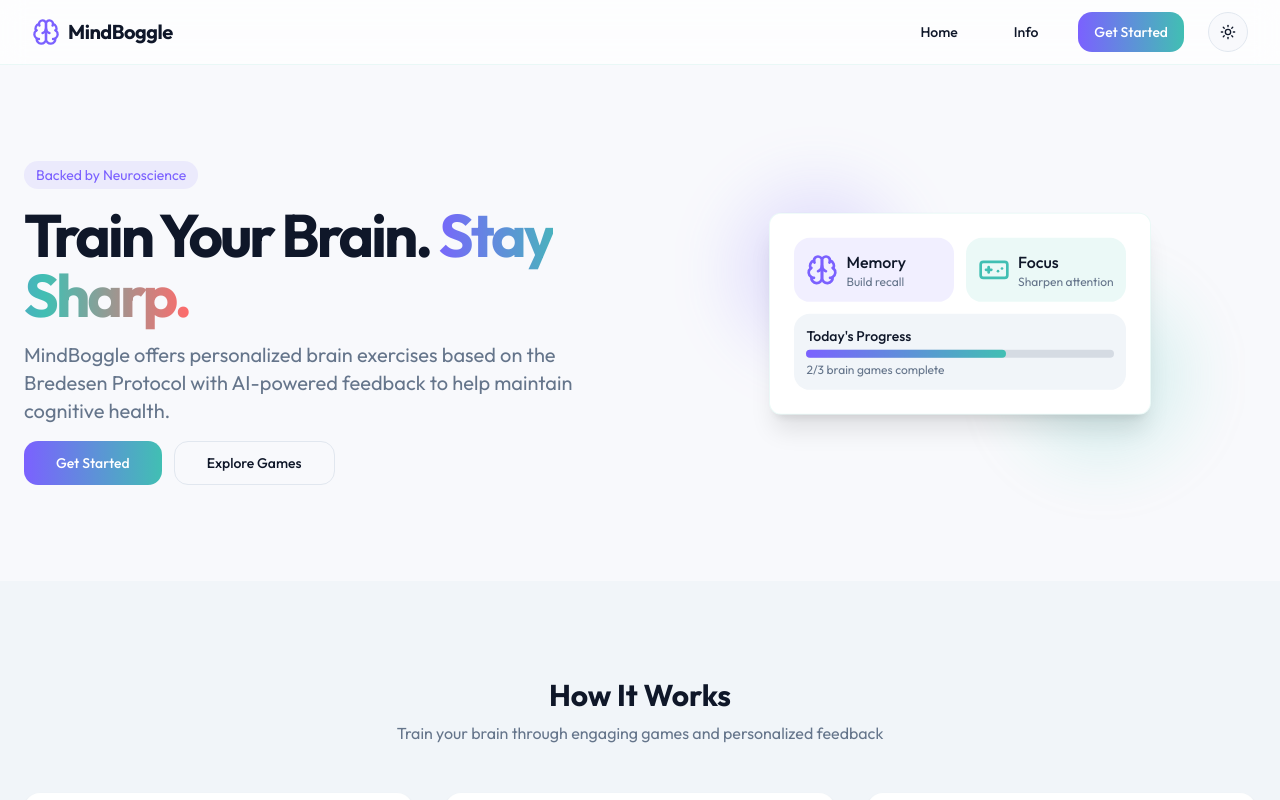
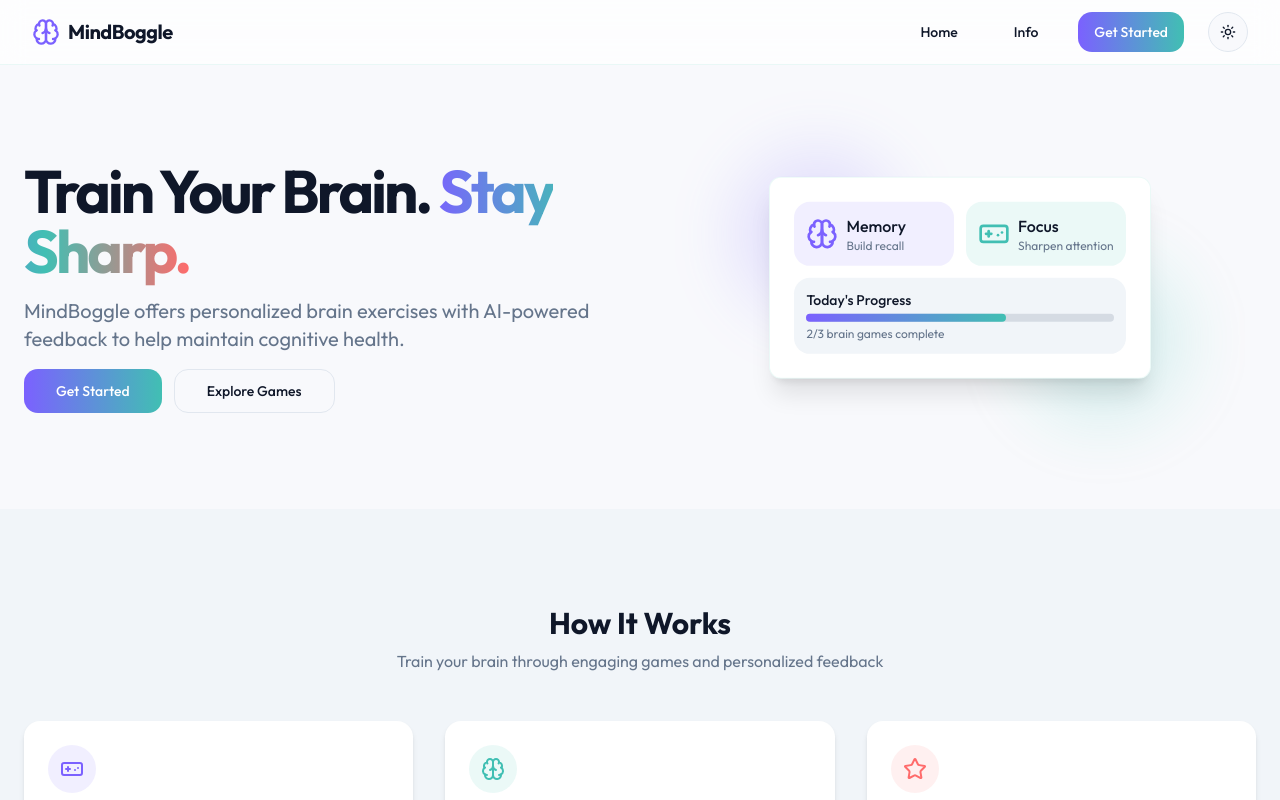
Before and after one commit to cmblum2/mindboggle, a React (Vite) app: page / in a window 1280 px wide. Shown: the top 800 px of the page. Built offline with nearby package versions, Linux system fonts and the light colour scheme.

Commit message:
Remove homepage text elements
Removed "Backed by Neuroscience" bubble and Bredesen Protocol mention.

```diff
--- a/src/pages/Index.tsx
+++ b/src/pages/Index.tsx
@@ -39,16 +39,12 @@ const Index = ({ navBarExtension }: IndexProps) => {
           <div className="container px-4 md:px-6">
             <div className="grid gap-6 lg:grid-cols-2 lg:gap-12 items-center">
               <div className="space-y-4">
-                <div className="inline-block rounded-lg bg-brain-purple/10 px-3 py-1 text-sm text-brain-purple dark:bg-brain-purple/20">
-                  Backed by Neuroscience
-                </div>
                 <h1 className="text-3xl font-bold tracking-tighter sm:text-5xl xl:text-6xl/none">
                   Train Your Brain.
                   <span className="text-gradient"> Stay Sharp.</span>
                 </h1>
                 <p className="max-w-[600px] text-muted-foreground md:text-xl">
-                  MindBoggle offers personalized brain exercises based on the Bredesen Protocol
-                  with AI-powered feedback to help maintain cognitive health.
+                  MindBoggle offers personalized brain exercises with AI-powered feedback to help maintain cognitive health.
                 </p>
                 <div className="flex flex-col sm:flex-row gap-3">
                   <Button
```
